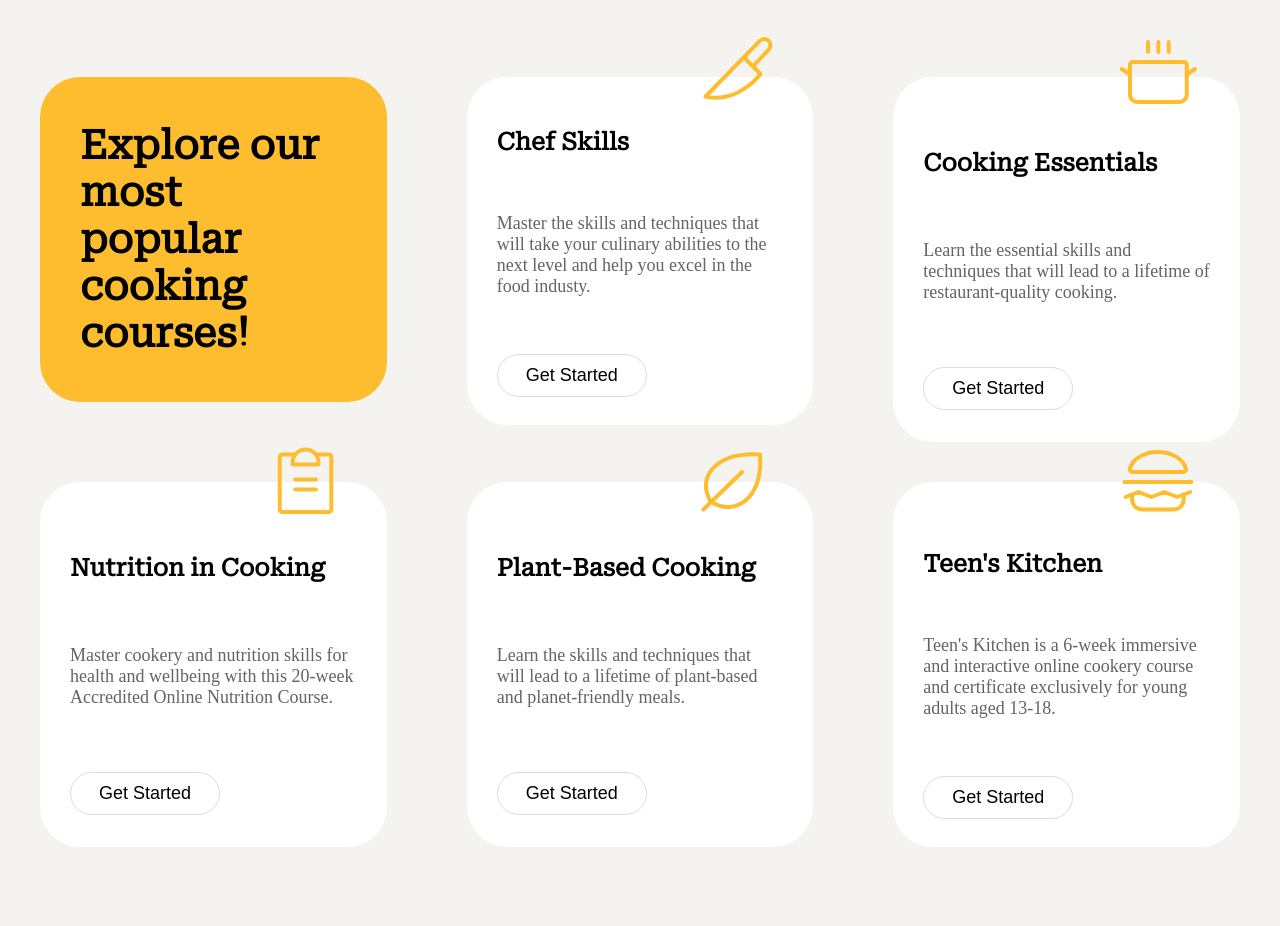
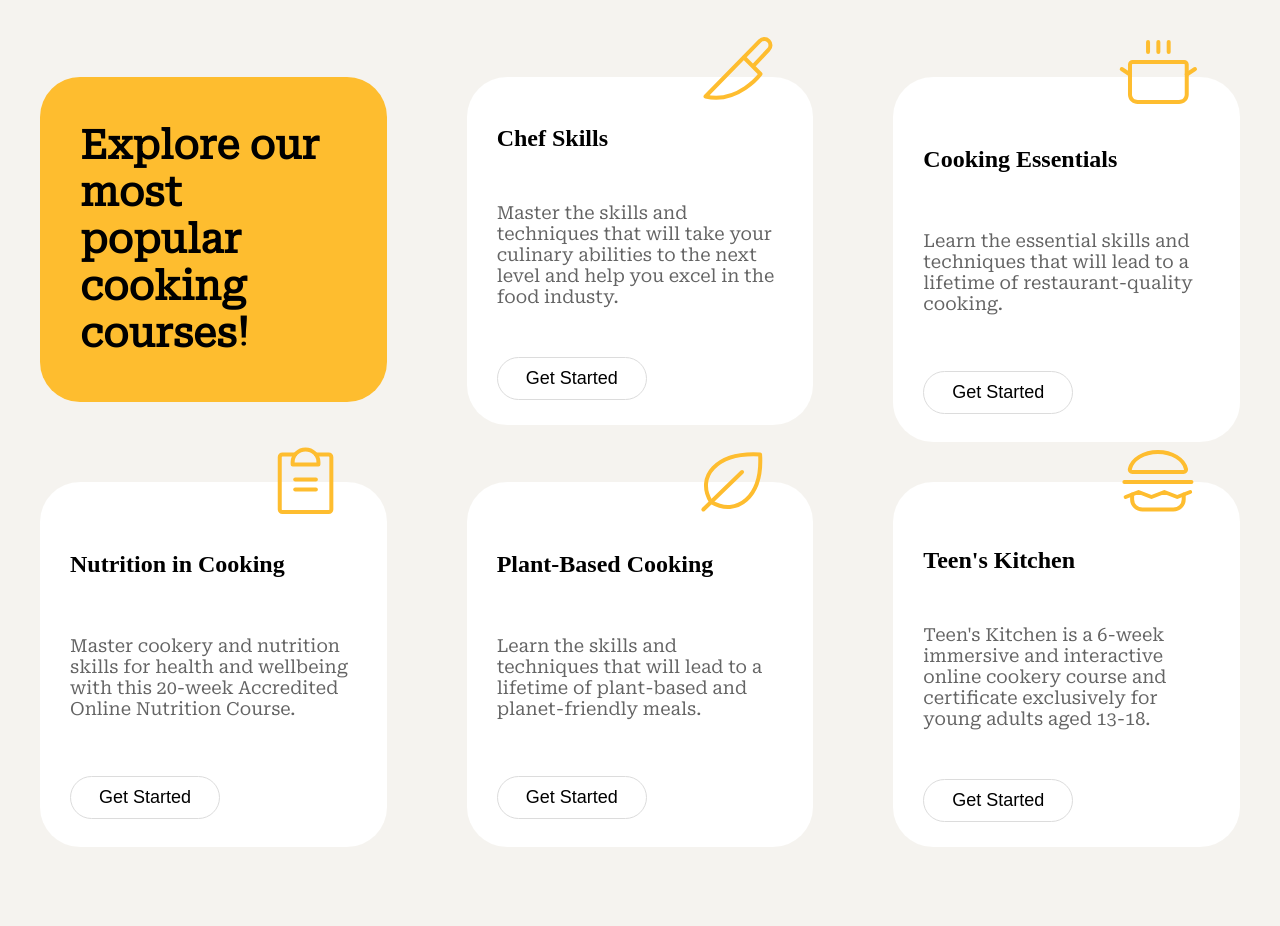
Before and after one commit to K00LRav/SweetBerries, a plain HTML site: page index.html in a window 1280 px wide. Shown: the part 606-1532 px from the top of the page. Drawn offline with Linux system fonts and the light colour scheme.

Commit message:
edited css files and index.html

```diff
--- a/index.html
+++ b/index.html
@@ -53,7 +53,7 @@
                 <div class="card-icon"><img src="./assets/knifeicon.svg" alt=""></div>
                 <div class="card-info">
                 <h3 id="card-title">Chef Skills</h3>
-                <p>Master the skills and techniques that will take your culinary abilities to the next level and help you excel in the food industy.</p>
+                <p id="card-details">Master the skills and techniques that will take your culinary abilities to the next level and help you excel in the food industy.</p>
                 <button id="card-button">Get Started</button>
                 </div>
             </div>
@@ -62,7 +62,7 @@
                 <div class="card-icon"><img src="./assets/poticon.svg" alt=""></div>
                 <div class="card-info">
                 <h3 id="card-title">Cooking Essentials</h3>
-                <p id="card-info">Learn the essential skills and techniques that will lead to a lifetime of restaurant-quality cooking.</p>
+                <p id="card-details">Learn the essential skills and techniques that will lead to a lifetime of restaurant-quality cooking.</p>
                 <button id="card-button">Get Started</button>
                 </div>
             </div>
@@ -71,7 +71,7 @@
                 <div class="card-icon"><img src="./assets/clipboardicon.svg" alt=""></div>
                 <div class="card-info">
                 <h3 id="card-title">Nutrition in Cooking</h3>
-                <p id="card-info">Master cookery and nutrition skills for health and wellbeing with this 20-week Accredited Online Nutrition Course.</p>
+                <p id="card-details">Master cookery and nutrition skills for health and wellbeing with this 20-week Accredited Online Nutrition Course.</p>
                 <button id="card-button">Get Started</button>
                 </div>
             </div>
@@ -80,7 +80,7 @@
                 <div class="card-icon"><img src="./assets/leaficon.svg" alt=""></div>
                 <div class="card-info">
                 <h3 id="card-title">Plant-Based Cooking</h3>
-                <p id="card-info">Learn the skills and techniques that will lead to a lifetime of plant-based and planet-friendly meals.</p>
+                <p id="card-details">Learn the skills and techniques that will lead to a lifetime of plant-based and planet-friendly meals.</p>
                 <button id="card-button">Get Started</button>
                 </div>
             </div>
@@ -89,7 +89,7 @@
                 <div class="card-icon"><img src="./assets/burgericon.svg" alt=""></div>
                 <div class="card-info">
                 <h3 id="card-title">Teen's Kitchen</h3>
-                <p id="card-info">Teen's Kitchen is a 6-week immersive and interactive online cookery course and certificate exclusively for young adults aged 13-18.</p>
+                <p id="card-details">Teen's Kitchen is a 6-week immersive and interactive online cookery course and certificate exclusively for young adults aged 13-18.</p>
                 <button id="card-button">Get Started</button>
                 </div>
             </div>
--- a/stylesheets/style.css
+++ b/stylesheets/style.css
@@ -105,10 +105,11 @@
     margin: 40px;
 }
 
-#card-info{
+#card-details{
     font-size: 18px;
     font-weight: 400;
     color: var(--text-secondary);
+    font-family: 'Roboto Serif', serif;
 }
 
 #card-title{
@@ -150,19 +151,6 @@
     justify-content: space-around;
     padding-left: 30px;
     padding-right: 30px;
-}
-
-.card-info h3{
-    font-size: 24px;
-    font-weight: 700;
-    font-family: 'Roboto Serif', serif;
-    color: var(--text-primary);
-}
-
-.card-info p{
-    font-size: 18px;
-    font-weight: 400;
-    color: var(--text-secondary);
 }
 
 .chef-skills-card{
```
